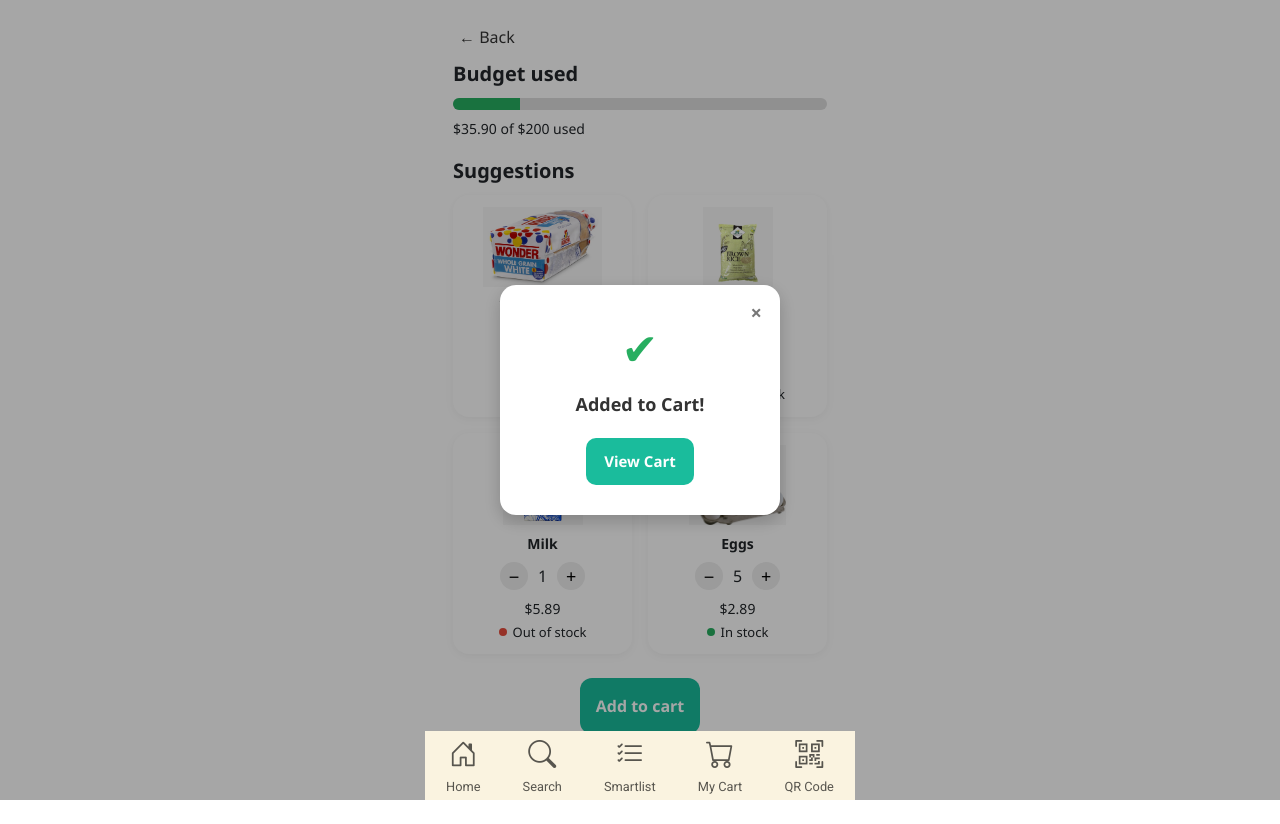
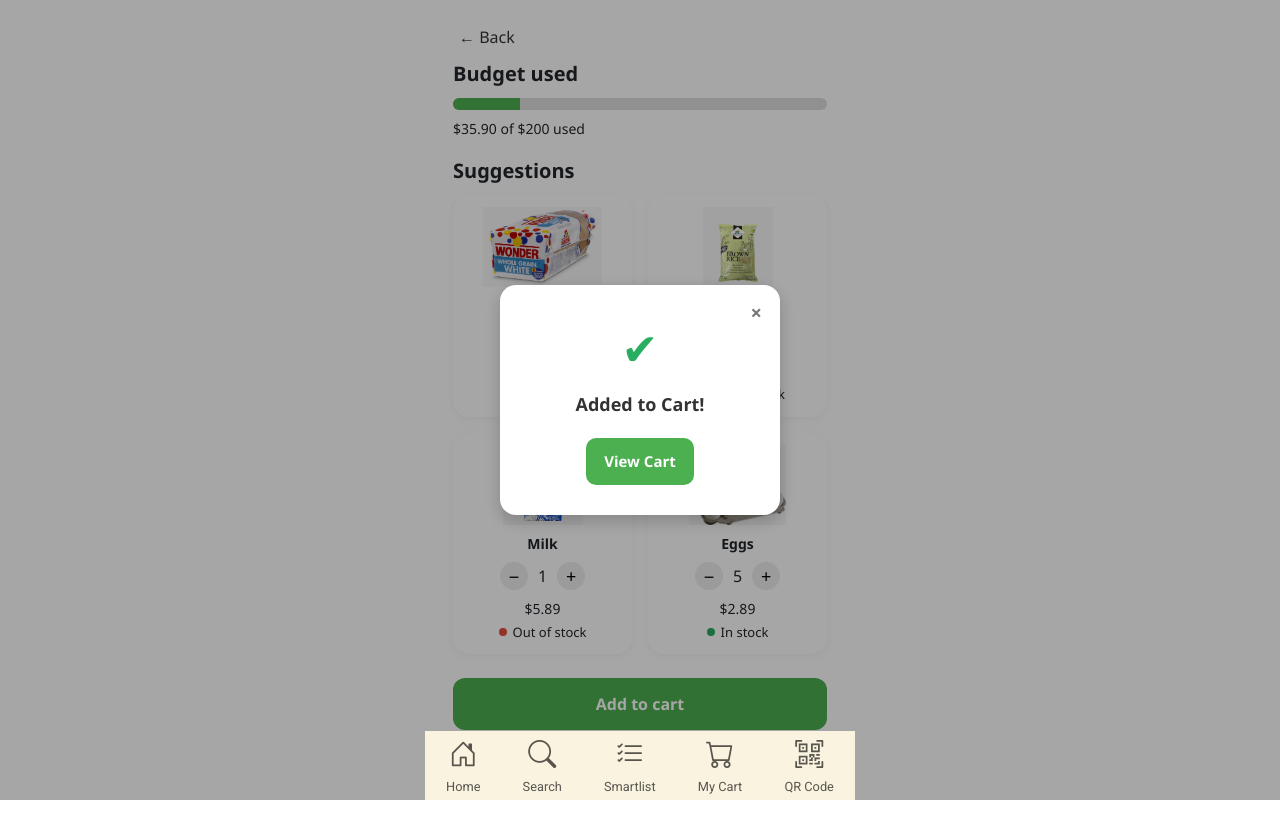
Before and after one commit to TommieTKY/smartlist, a React (Vite) app: page /calculator in a window 1280 px wide. Both pictures are taken after a click on the button "Add to cart". Built offline with nearby package versions, Linux system fonts and the light colour scheme.

Commit message:
Update the smartlist style

```diff
--- a/src/pages/SmartlistCalculator.css
+++ b/src/pages/SmartlistCalculator.css
@@ -30,7 +30,7 @@
 
 .budget-fill {
   height: 100%;
-    background-color: #27ae60;
+  background-color: #4CAF50;
   transition: width 0.3s ease;
 }
 
@@ -117,19 +117,27 @@
 }
 
 .add-cart-btn {
+  /* position: fixed; */
   bottom: 70px;
   left: 16px;
   right: 16px;
-    padding: 16px;
+  padding: 14px;
   font-size: 16px;
   font-weight: bold;
-    background-color: #1abc9c;
+  background-color: #4CAF50;
   color: white;
   border: none;
   border-radius: 12px;
   cursor: pointer;
   transition: background-color 0.3s ease;
+  max-width: 480px;
+  /*  Limits width */
+  margin: 0 auto;
+  /*  Centers on wide screens */
+  left: 0;
+  right: 0;
 }
+
 
 .add-cart-btn:hover {
   background-color: #16a085;
@@ -196,3 +204,11 @@
   color: #777;
   cursor: pointer;
 }
+
+.green-btn {
+  background-color: #4CAF50;
+}
+
+.green-btn:hover {
+  background-color: #43a047;
+}
--- a/src/pages/SmartlistCalculator.jsx
+++ b/src/pages/SmartlistCalculator.jsx
@@ -1,4 +1,5 @@
 import React, { useState } from "react";
+import { useNavigate } from "react-router";
 import "./SmartlistCalculator.css";
 
 const initialItems = [
@@ -44,6 +45,7 @@ export default function SmartlistCalculator() {
   const [items, setItems] = useState(initialItems);
   const [showPopup, setShowPopup] = useState(false);
   const budget = 200;
+  const navigate = useNavigate();
 
   const totalUsed = items.reduce(
     (sum, item) => sum + item.price * item.quantity,
@@ -70,7 +72,7 @@ export default function SmartlistCalculator() {
 
   return (
     <div className="calculator-container">
-      <button className="back-btn">← Back</button>
+      <button className="back-btn" onClick={() => navigate(-1)}>← Back</button>
       <h1 className="section-title">Budget used</h1>
 
       <div className="budget-bar">
@@ -102,7 +104,7 @@ export default function SmartlistCalculator() {
       </div>
 
       <div className="text-center mt-4">
-        <button className="add-cart-btn text-center" onClick={handleAddToCart}>
+        <button className="add-cart-btn text-center w-100" onClick={handleAddToCart}>
           Add to cart
         </button>
       </div>
@@ -113,7 +115,7 @@ export default function SmartlistCalculator() {
             <button className="close-btn" onClick={closePopup}>×</button>
             <div className="popup-checkmark">✔</div>
             <div className="popup-message">Added to Cart!</div>
-            <button className="view-cart-btn">View Cart</button>
+            <button className="view-cart-btn green-btn" onClick={() => navigate("/mycart")}>View Cart</button>
           </div>
         </div>
       )}
--- a/src/pages/SmartlistPreferences.css
+++ b/src/pages/SmartlistPreferences.css
@@ -92,13 +92,14 @@
 }
 
 .generate-button {
-    background-color: #1abc9c;
+  background-color: #4CAF50;
   color: white;
   font-weight: bold;
   font-size: 16px;
   padding: 14px;
   border: none;
   border-radius: 10px;
+  width: 100%;
   margin-top: 8px;
   cursor: pointer;
   transition: background-color 0.3s ease;
@@ -107,3 +108,11 @@
 .generate-button:hover {
   background-color: #16a085;
 }
+
+.green-btn {
+  background-color: #4CAF50;
+}
+
+.green-btn:hover {
+  background-color: #43a047;
+}
--- a/src/pages/SmartlistPreferences.jsx
+++ b/src/pages/SmartlistPreferences.jsx
@@ -36,7 +36,7 @@ export default function SmartlistPreferences() {
 
   return (
     <div className="preferences-container">
-      <button className="back-btn">← Back</button>
+      <button className="back-btn" onClick={() => navigate("/home")}>← Back</button>
       <h1 className="section-title">Smart shopping list</h1>
 
       <form className="preferences-form" onSubmit={handleSubmit}>
```
Lines whose indentation alone changed are shown as unchanged.
